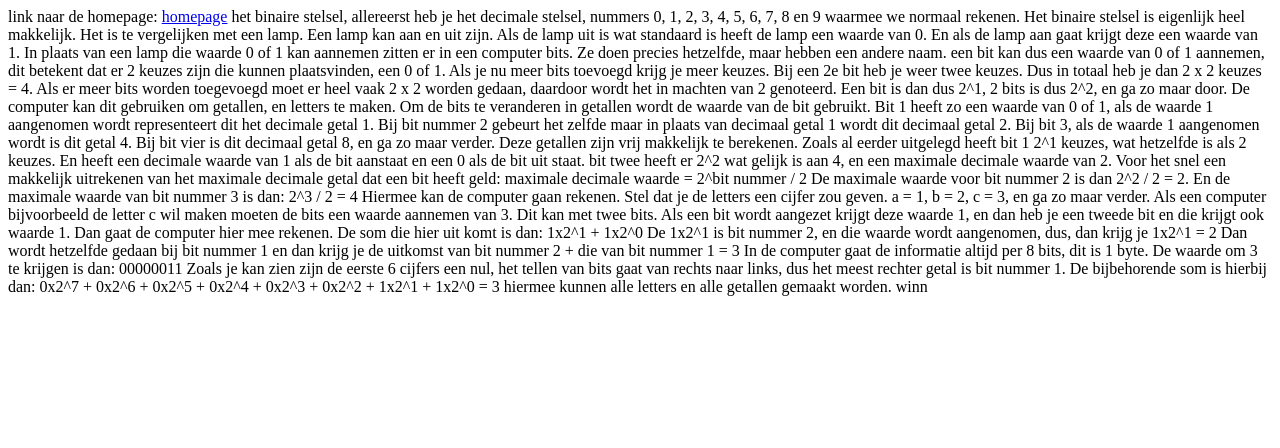
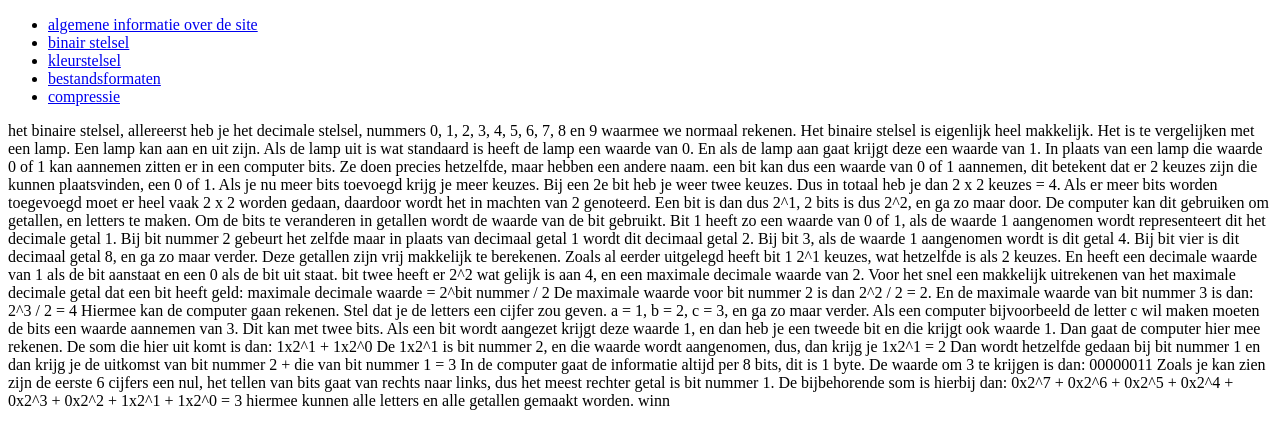
Before and after one commit to damiansloos/damiansloos.github.io, a plain HTML site: page binairstelsel.html in a window 1280 px wide. Drawn offline with Linux system fonts and the light colour scheme.

Commit message:
Update binairstelsel.html

```diff
--- a/binairstelsel.html
+++ b/binairstelsel.html
@@ -6,8 +6,13 @@
     <meta charset="utf-8">
   </head>
   <body>
-    link naar de homepage:
-    <a href="https://damiansloos.github.io/index.html" target="_self">homepage</a>
+    <ul>
+    <li><a href="https://damiansloos.github.io/algemene-informatie.html" target="_self">algemene informatie over de site</a></li>
+    <li><a href="https://damiansloos.github.io/binairstelsel.html" target="_self">binair stelsel</a></li>
+    <li><a href="https://damiansloos.github.io/kleurmodellen.html" target="_self">kleurstelsel</a></li>
+    <li><a href="https://damiansloos.github.io/bestandsformaten.html" target="_self">bestandsformaten</a></li>
+    <li><a href="https://damiansloos.github.io/compressie.html" target="_self">compressie</a></li>
+    </ul>
 
     het binaire stelsel, allereerst heb je het decimale stelsel, nummers 0, 1, 2, 3, 4, 5, 6, 7, 8 en 9 waarmee we normaal rekenen.
 
```
